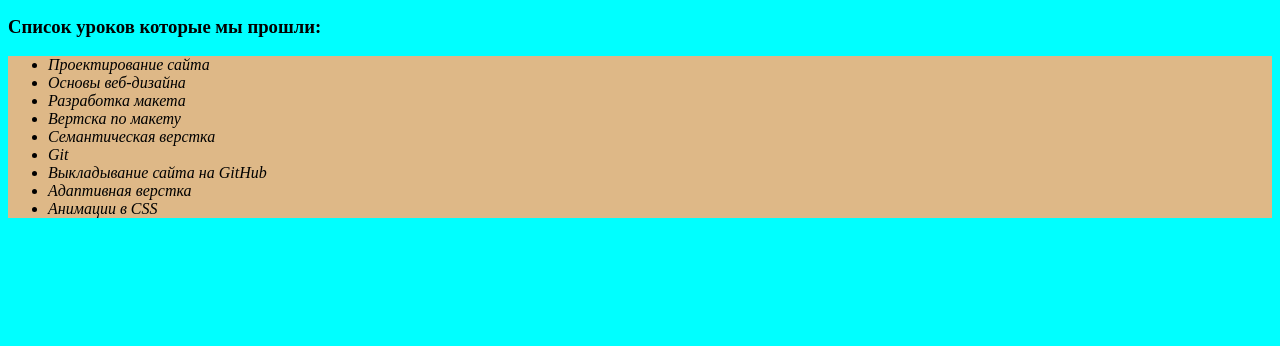
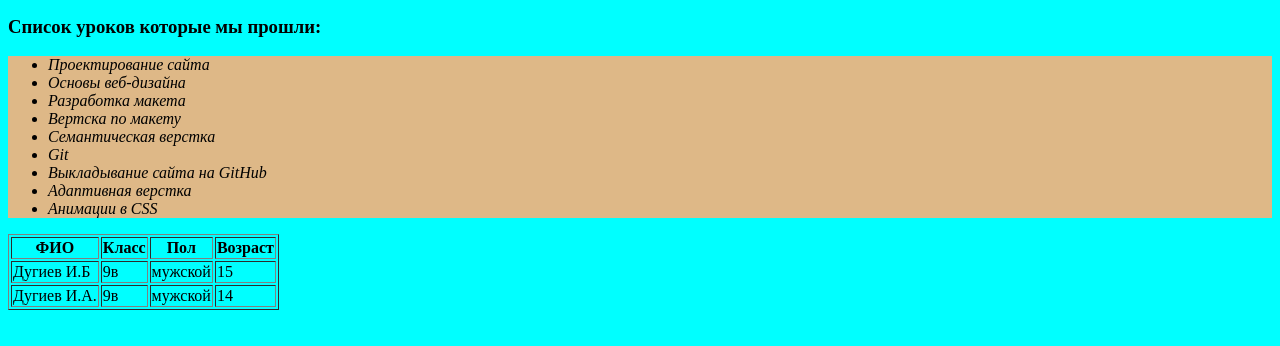
Before and after one commit to Jordano-Jovanovich/kantishevo, a plain HTML site: page index.html in a window 1280 px wide. Shown: the part 102-448 px from the top of the page. Drawn offline with Linux system fonts and the light colour scheme.

Commit message:
Добавил таблицу

```diff
--- a/index.html
+++ b/index.html
@@ -23,5 +23,25 @@
             <li>Анимации в CSS</li>
         </ul>
     </div>
+    <table border="1">
+        <tr>
+            <th>ФИО</th>
+            <th>Класс</th>
+            <th>Пол</th>
+            <th>Возраст</th>
+        </tr>
+        <tr>
+            <td>Дугиев И.Б</td>
+            <td>9в</td>
+            <td>мужской</td>
+            <td>15</td>
+        </tr>
+        <tr>
+            <td>Дугиев И.А.</td>
+            <td>9в</td>
+            <td>мужской</td>
+            <td>14</td>
+        </tr>
+    </table>
 </body>
 </html>
```
